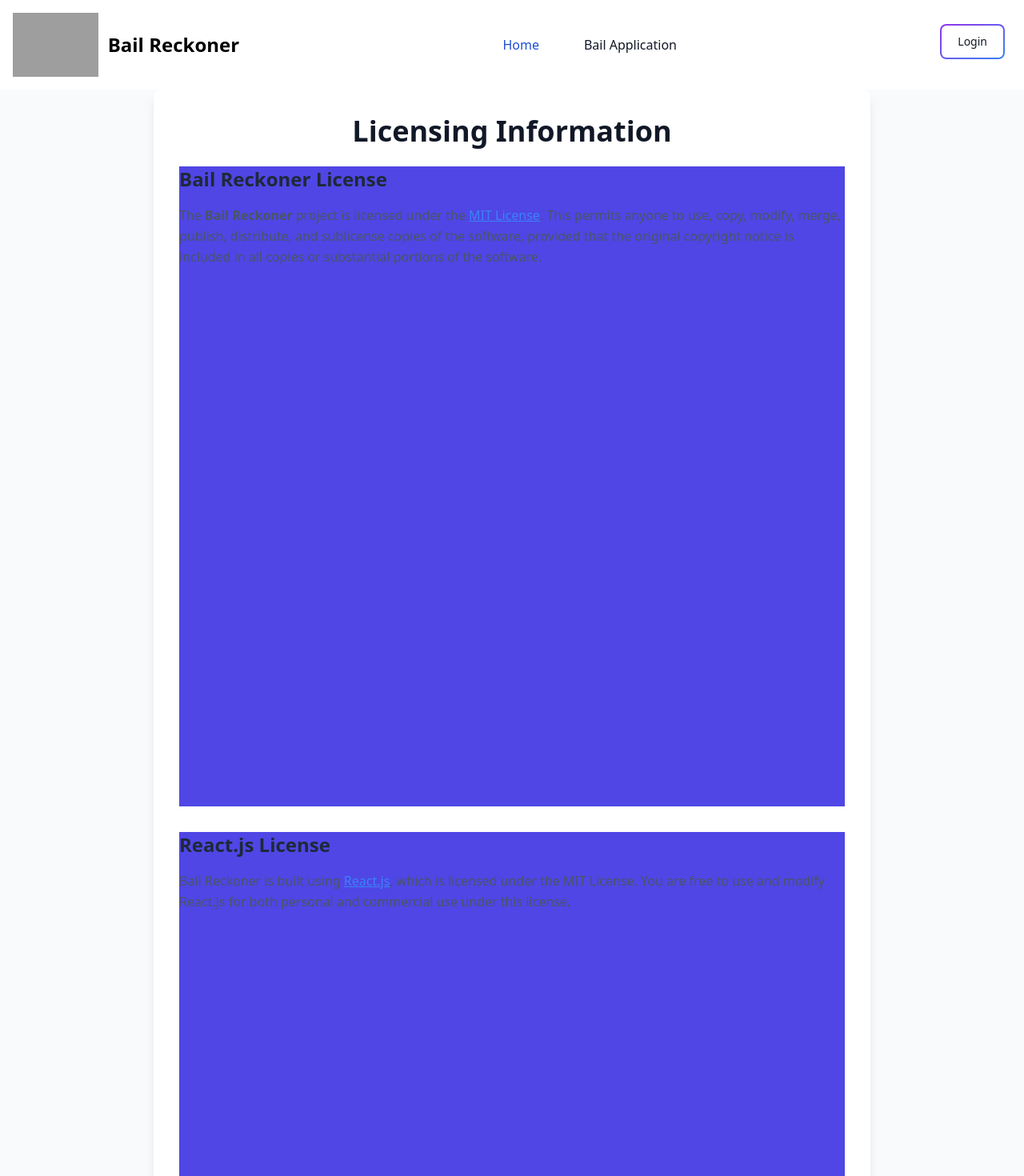
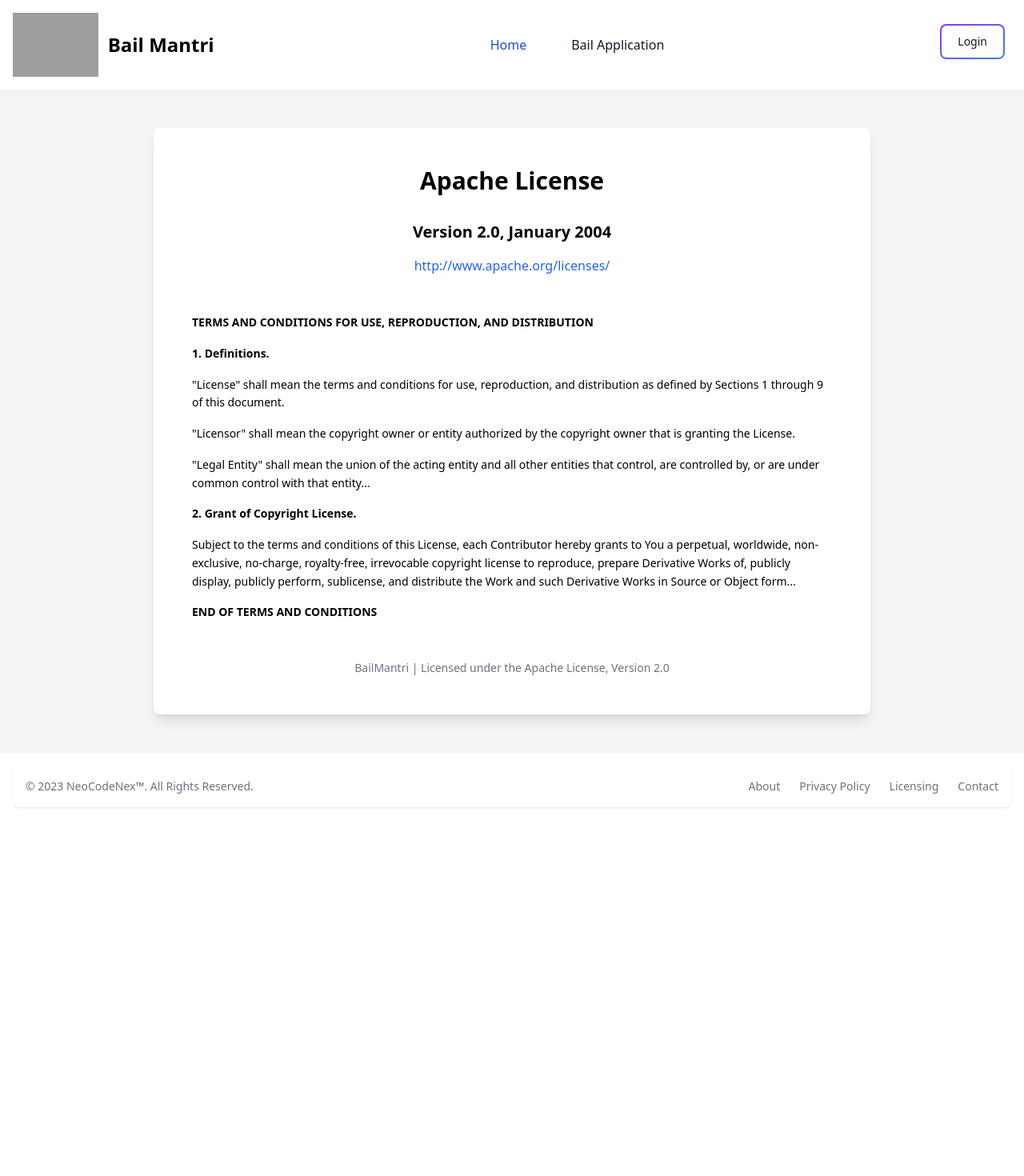
Before and after one commit to dixitk941/Bail-Racknor, a React (Create React App) app: page /LicensingPage in a window 1280 px wide. Shown: the top 1470 px of the page at 80% size. After the commit the page ends 1025 px from the top, so only its background shows below. Built offline with nearby package versions, Linux system fonts and the light colour scheme; no server answers; grey boxes are pictures that could not be loaded.

Commit message:
new name Bail Mantri

```diff
--- a/src/components/Header.js
+++ b/src/components/Header.js
@@ -60,7 +60,7 @@ const Header = () => {
       <nav className="bg-white border-gray-200 dark:bg-gray-900">
         <div className="max-w-screen-xl flex flex-wrap items-center justify-between mx-auto p-4">
           <Link to="/" className="flex items-center space-x-3">
-          <img src="https://firebasestorage.googleapis.com/v0/b/bail-reckoner-21549.appspot.com/o/BAIL%20RECKNOR.png?alt=media&token=562f9ae8-1e36-41fc-83f2-2c292efabca3" className="h-20" alt="Logo" />            <span className="self-center text-2xl font-semibold whitespace-nowrap dark:text-white">Bail Reckoner</span>
+          <img src="https://firebasestorage.googleapis.com/v0/b/bail-reckoner-21549.appspot.com/o/BAIL%20RECKNOR.png?alt=media&token=562f9ae8-1e36-41fc-83f2-2c292efabca3" className="h-20" alt="Logo" />            <span className="self-center text-2xl font-semibold whitespace-nowrap dark:text-white">Bail Mantri</span>
           </Link>
           <div className="flex md:order-2 space-x-3">
             {user ? (
--- a/src/components/HeroSection.js
+++ b/src/components/HeroSection.js
@@ -66,7 +66,7 @@ const HeroSection = () => {
             <span className="text-yellow-300">Undertrial Prisoners</span>
           </h1>
           <p className="mt-4 text-base lg:text-lg text-gray-700 dark:text-gray-300 max-w-xs lg:max-w-md mx-auto lg:mx-0 leading-relaxed drop-shadow-lg">
-            Bail Reckoner is your digital companion, designed to streamline the bail process for undertrial prisoners, legal aid providers, and judicial authorities. Fast, secure, and efficient.
+            Bail Mantri is your digital companion, designed to streamline the bail process for undertrial prisoners, legal aid providers, and judicial authorities. Fast, secure, and efficient.
           </p>
           <div className="mt-6 flex flex-col sm:flex-row items-center justify-center lg:justify-start gap-4">
             <button className="bg-yellow-300 text-gray-800 dark:text-gray-900 py-2 px-6 rounded-full shadow-lg hover:bg-yellow-400 transform hover:scale-105 transition duration-300">
@@ -127,7 +127,7 @@ const FeaturesSection = () => {
       <div className="max-w-7xl mx-auto text-center">
         {/* Section Title */}
         <h2 className="text-2xl lg:text-3xl font-bold text-gray-900 dark:text-gray-100">
-          Why Choose <span className="text-indigo-600">Bail Reckoner?</span>
+          Why Choose <span className="text-indigo-600">Bail Mantri?</span>
         </h2>
         <p className="mt-2 text-base lg:text-lg text-gray-700 dark:text-gray-300">
           Our platform offers a variety of features designed to make the bail application process easier, faster, and more transparent.
--- a/src/components/HowItWorksSection.js
+++ b/src/components/HowItWorksSection.js
@@ -21,7 +21,7 @@ const HowItWorksSection = () => {
       <div className="max-w-7xl mx-auto text-center">
         {/* Section Title */}
         <h2 className={`text-2xl md:text-3xl lg:text-4xl font-bold ${theme === 'dark' ? 'text-white' : 'text-gray-800'}`}>
-          How <span className="text-indigo-600">Bail Reckoner</span> Works
+          How <span className="text-indigo-600">Bail Mantri</span> Works
         </h2>
         <p className={`mt-2 md:mt-4 ${theme === 'dark' ? 'text-gray-400' : 'text-gray-600'} text-base md:text-lg`}>
           Follow these simple steps to streamline the bail application process.
--- a/src/components/TestimonialsSection.js
+++ b/src/components/TestimonialsSection.js
@@ -7,14 +7,14 @@ const TestimonialsSection = () => {
       name: "John Doe",
       role: "Legal Aid Provider",
       feedback:
-        "Bail Reckoner made it so easy to manage and submit bail applications for my clients. The process is seamless and saves us so much time.",
+        "Bail Mantri made it so easy to manage and submit bail applications for my clients. The process is seamless and saves us so much time.",
       image: "https://via.placeholder.com/100x100",
     },
     {
       name: "Jane Smith",
       role: "Family Member",
       feedback:
-        "The platform gave me peace of mind by keeping me informed throughout the entire bail process. Highly recommend Bail Reckoner!",
+        "The platform gave me peace of mind by keeping me informed throughout the entire bail process. Highly recommend Bail Mantri!",
       image: "https://via.placeholder.com/100x100",
     },
     {
@@ -34,7 +34,7 @@ const TestimonialsSection = () => {
           What People Are Saying
         </h2>
         <p className="mt-4 text-gray-600 text-lg">
-          Hear from those who have benefitted from Bail Reckoner.
+          Hear from those who have benefitted from Bail Mantri.
         </p>
 
         {/* Testimonials Grid */}
--- a/src/pages/AboutPage.js
+++ b/src/pages/AboutPage.js
@@ -3,9 +3,9 @@ import React from 'react';
 const AboutPage = () => {
   return (
     <div className="text-center p-10 bg-gray-100 min-h-screen">
-      <h1 className="text-4xl font-bold text-blue-600 mb-4">About Bail Reckoner</h1>
+      <h1 className="text-4xl font-bold text-blue-600 mb-4">About Bail Mantri</h1>
       <p className="text-lg text-gray-700">
-        Bail Reckoner is designed to help undertrial prisoners, legal aid providers, and judicial authorities by simplifying the bail application process.
+        Bail Mantri is designed to help undertrial prisoners, legal aid providers, and judicial authorities by simplifying the bail application process.
       </p>
     </div>
   );
--- a/src/pages/LicensingPage.js
+++ b/src/pages/LicensingPage.js
@@ -1,80 +1,49 @@
-import React from "react";
+import React from 'react';
 
-const LicensingPage = () => {
+const LicensePage = () => {
   return (
-    <div className="bg-gray-50 min-h-screen flex items-center justify-center">
-      <div className="bg-white shadow-lg rounded-lg max-w-4xl p-8">
-        <h1 className="text-4xl font-bold text-center text-gray-900 mb-6">
-          Licensing Information
-        </h1>
+    <div className="bg-gray-100 min-h-screen py-12 px-6 md:px-24 lg:px-48">
+      <div className="bg-white shadow-lg rounded-lg p-6 md:p-12">
+        <h1 className="text-3xl font-bold text-center mb-8">Apache License</h1>
+        <h2 className="text-xl font-semibold text-center mb-4">Version 2.0, January 2004</h2>
+        <p className="text-center text-blue-600 mb-12">
+          <a href="http://www.apache.org/licenses/" target="_blank" rel="noopener noreferrer">
+            http://www.apache.org/licenses/
+          </a>
+        </p>
 
-        <div className="space-y-8">
-          <section>
-            <h2 className="text-2xl font-semibold text-gray-800 mb-4">Bail Reckoner License</h2>
-            <p className="text-gray-600 leading-relaxed">
-              The <strong>Bail Reckoner</strong> project is licensed under the{" "}
-              <a
-                href="https://opensource.org/licenses/MIT"
-                target="_blank"
-                rel="noopener noreferrer"
-                className="text-blue-500 underline hover:text-blue-600"
-              >
-                MIT License
-              </a>
-              . This permits anyone to use, copy, modify, merge, publish, distribute, and sublicense copies of the software,
-              provided that the original copyright notice is included in all copies or substantial portions of the software.
-            </p>
-          </section>
+        <div className="text-sm space-y-4 leading-relaxed">
+          <p className="font-semibold">TERMS AND CONDITIONS FOR USE, REPRODUCTION, AND DISTRIBUTION</p>
+          <p className="font-semibold">1. Definitions.</p>
+          <p>
+            "License" shall mean the terms and conditions for use, reproduction, and distribution as defined by Sections 1 through 9 of this document.
+          </p>
+          <p>
+            "Licensor" shall mean the copyright owner or entity authorized by the copyright owner that is granting the License.
+          </p>
+          <p>
+            "Legal Entity" shall mean the union of the acting entity and all other entities that control, are controlled by, or are under common control with that entity...
+          </p>
 
-          <section>
-            <h2 className="text-2xl font-semibold text-gray-800 mb-4">React.js License</h2>
-            <p className="text-gray-600 leading-relaxed">
-              Bail Reckoner is built using{" "}
-              <a
-                href="https://reactjs.org/"
-                target="_blank"
-                rel="noopener noreferrer"
-                className="text-blue-500 underline hover:text-blue-600"
-              >
-                React.js
-              </a>
-              , which is licensed under the MIT License. You are free to use and modify React.js for both personal and commercial use under this license.
-            </p>
-          </section>
+          {/* You can keep adding more of the license text here */}
 
-          <section>
-            <h2 className="text-2xl font-semibold text-gray-800 mb-4">Tailwind CSS License</h2>
-            <p className="text-gray-600 leading-relaxed">
-              We use{" "}
-              <a
-                href="https://tailwindcss.com/"
-                target="_blank"
-                rel="noopener noreferrer"
-                className="text-blue-500 underline hover:text-blue-600"
-              >
-                Tailwind CSS
-              </a>{" "}
-              for styling, which is also licensed under the MIT License. Tailwind CSS allows for building custom UIs using predefined utility classes for consistency and simplicity.
-            </p>
-          </section>
+          <h3 className="font-semibold mt-6">2. Grant of Copyright License.</h3>
+          <p>
+            Subject to the terms and conditions of this License, each Contributor hereby grants to You a perpetual, worldwide, non-exclusive, no-charge, royalty-free, irrevocable
+            copyright license to reproduce, prepare Derivative Works of, publicly display, publicly perform, sublicense, and distribute the Work and such Derivative Works in Source or Object form...
+          </p>
 
-          <section>
-            <h2 className="text-2xl font-semibold text-gray-800 mb-4">Third-Party Libraries</h2>
-            <p className="text-gray-600 leading-relaxed">
-              Additional third-party libraries used in this project are subject to their respective licenses.
-              Please review the licenses of these libraries as required. All third-party code is maintained by its respective authors.
-            </p>
-          </section>
+          <h3 className="font-semibold mt-6">END OF TERMS AND CONDITIONS</h3>
         </div>
 
-        <div className="mt-8 text-center">
-          <p className="text-gray-500 text-sm">
-            © 2024 Bail Reckoner. All rights reserved.
+        <footer className="mt-12">
+          <p className="text-sm text-gray-500 text-center">
+            BailMantri | Licensed under the Apache License, Version 2.0
           </p>
-        </div>
+        </footer>
       </div>
     </div>
   );
 };
 
-export default LicensingPage;
+export default LicensePage;
--- a/src/pages/Navbar.js
+++ b/src/pages/Navbar.js
@@ -5,7 +5,7 @@ const Navbar = () => {
   return (
     <nav className="bg-blue-600 p-4">
       <div className="container mx-auto flex justify-between items-center">
-        <h1 className="text-white text-3xl font-bold">Bail Reckoner</h1>
+        <h1 className="text-white text-3xl font-bold">Bail Mantri</h1>
         <div className="space-x-6">
           <Link to="/" className="text-white hover:text-gray-200">Home</Link>
           <Link to="/about" className="text-white hover:text-gray-200">About</Link>
--- a/src/pages/PrivacyPolicy.js
+++ b/src/pages/PrivacyPolicy.js
@@ -9,7 +9,7 @@ const PrivacyPolicy = () => {
         </h1>
         <div className="text-lg text-gray-700 space-y-6">
           <p>
-            Welcome to <strong>Bail Reckoner</strong>. Your privacy is of utmost importance to us.
+            Welcome to <strong>Bail Mantri</strong>. Your privacy is of utmost importance to us.
             This Privacy Policy outlines the types of personal information we collect, how we use and protect it, and your rights concerning your data.
           </p>
 
```
Also changed, not shown: src/components/BAIL RECKNOR.png (added).
